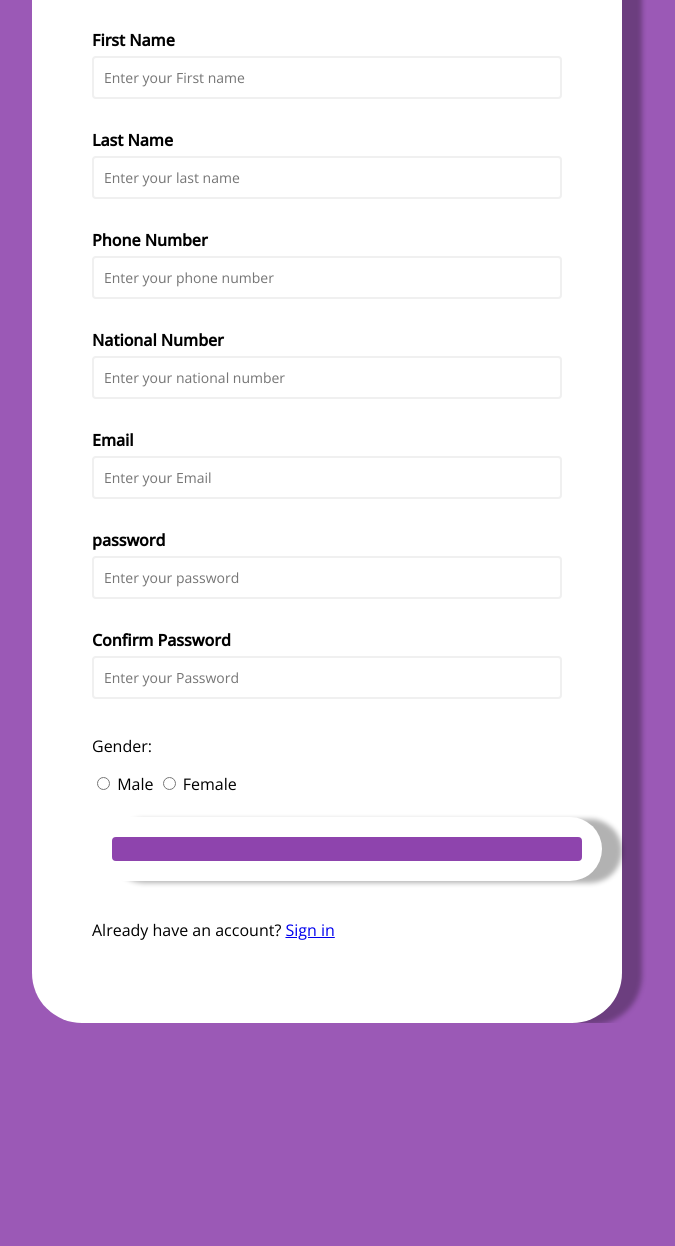
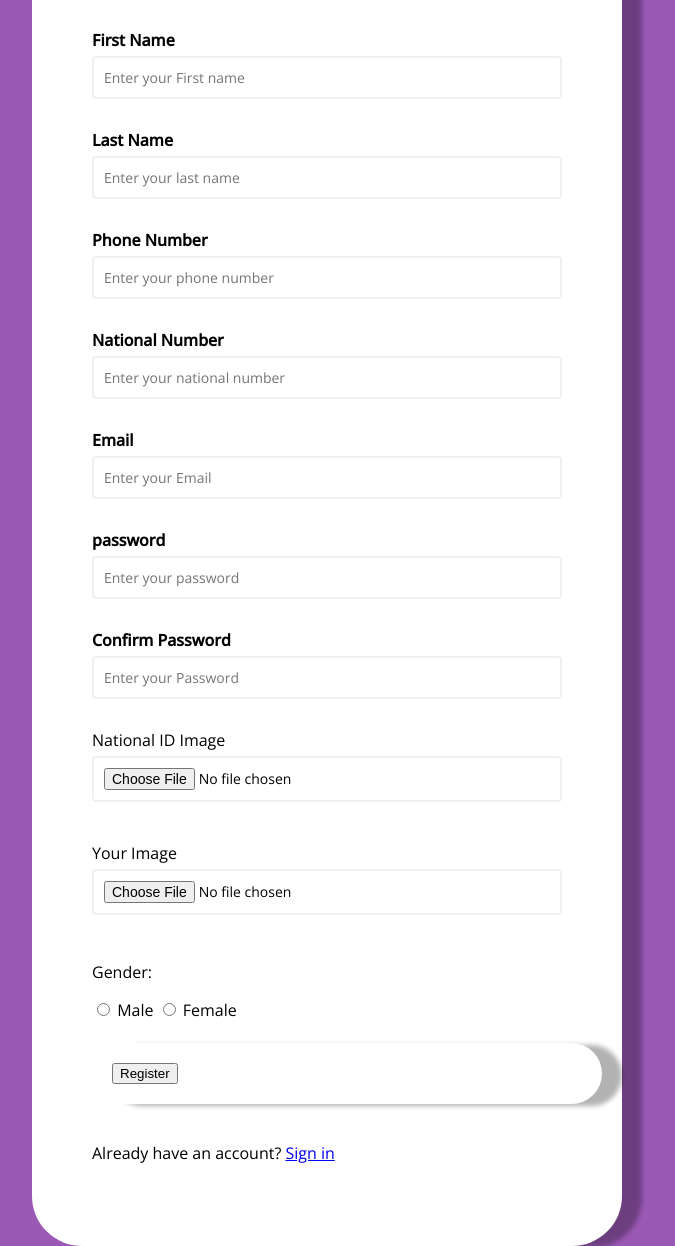
Before and after one commit to Kirollos-Emad/website, a PHP site: page /register.html in a window 1280 px wide. Shown: the part 141-1387 px from the top of the page, without its empty margins (313-988 px from the left). Before the commit the page ends 1164 px from the top, so only its background shows below. Run offline with PHP 8.4, Linux system fonts and the light colour scheme; some libraries are stand-ins or nearby versions; some web fonts are replaced.

Commit message:
Add files via upload

```diff
--- a/register.html
+++ b/register.html
@@ -201,6 +201,20 @@
                 <small></small>
             </div>
 
+			<div class="form-control">
+				<label for="formFile" class="form-label">National ID Image</label>
+				<input class="form-control" type="file" id="formFile" name = "n_id_image">
+				<i class="fas fa-check-circle"></i>
+                <i class="fas fa-exclamation-circle"></i>
+			</div>
+
+			<div class="form-control">
+				<label for="formFile" class="form-label">Your Image</label>
+				<input class="form-control" type="file" id="formFile" name = "image">
+				<i class="fas fa-check-circle"></i>
+                <i class="fas fa-exclamation-circle"></i>
+			</div>
+
             <p>Gender:</p>
 
             <input type="radio" name="gender" value="male"> Male
@@ -210,9 +224,9 @@
             <br>
 
             <div class="container">
-                <!-- <input type="submit" value="Register" onclick="checkInputs()" class="btn btn-success" id="btn"></input> -->
-                <button type="submit" value="Register" onclick="checkInputs()" onsubmit="checkInputs()"
-                    class="btn btn-success" id="btn"></button>
+                <input type="submit" value="Register" onclick="checkInputs()" class="btn btn-success" id="btn"></input>
+                <!--<button type="submit" value="Register" onclick="checkInputs()" onsubmit="checkInputs()"
+                    class="btn btn-success" id="btn"></button>-->
             </div>
             <br>
             <!--3ayz a5ly al zorar bl 3ard-->
```
Also changed, not shown: register_handling.php (+15 -1 lines).
